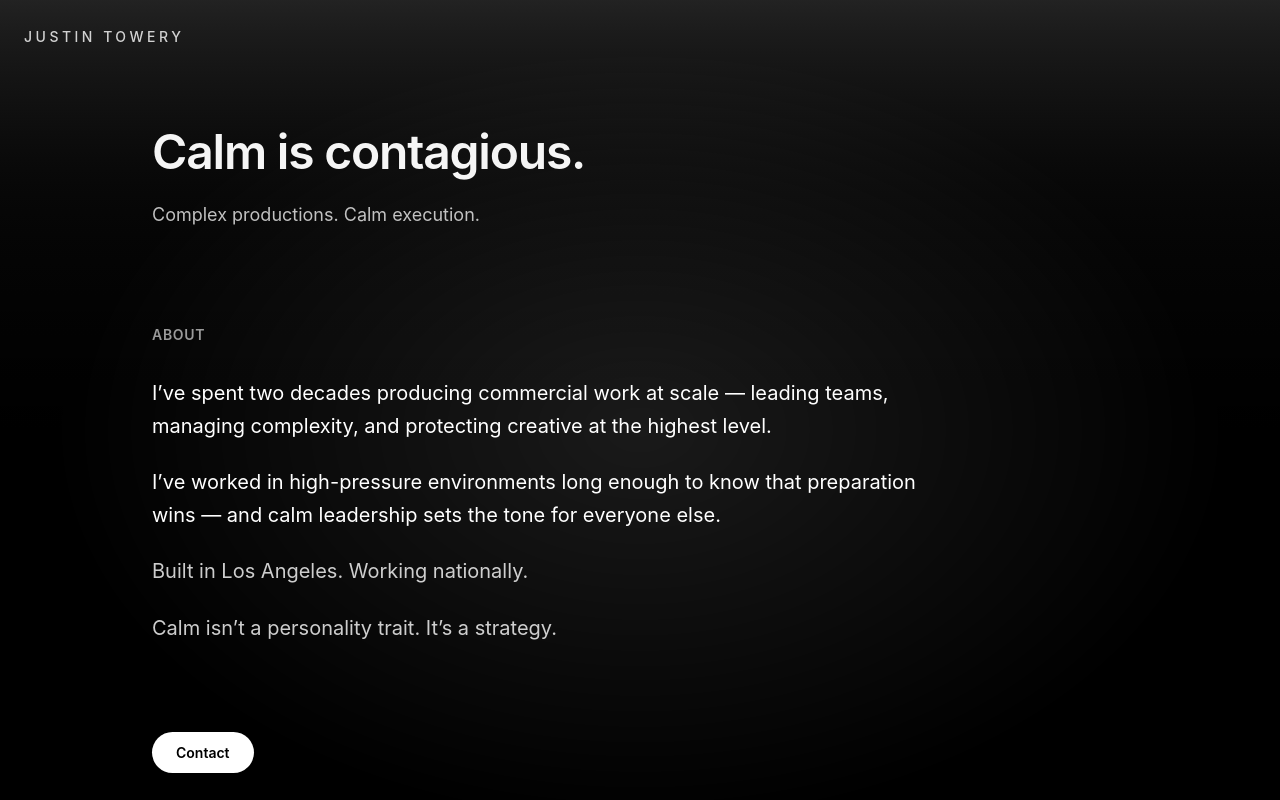
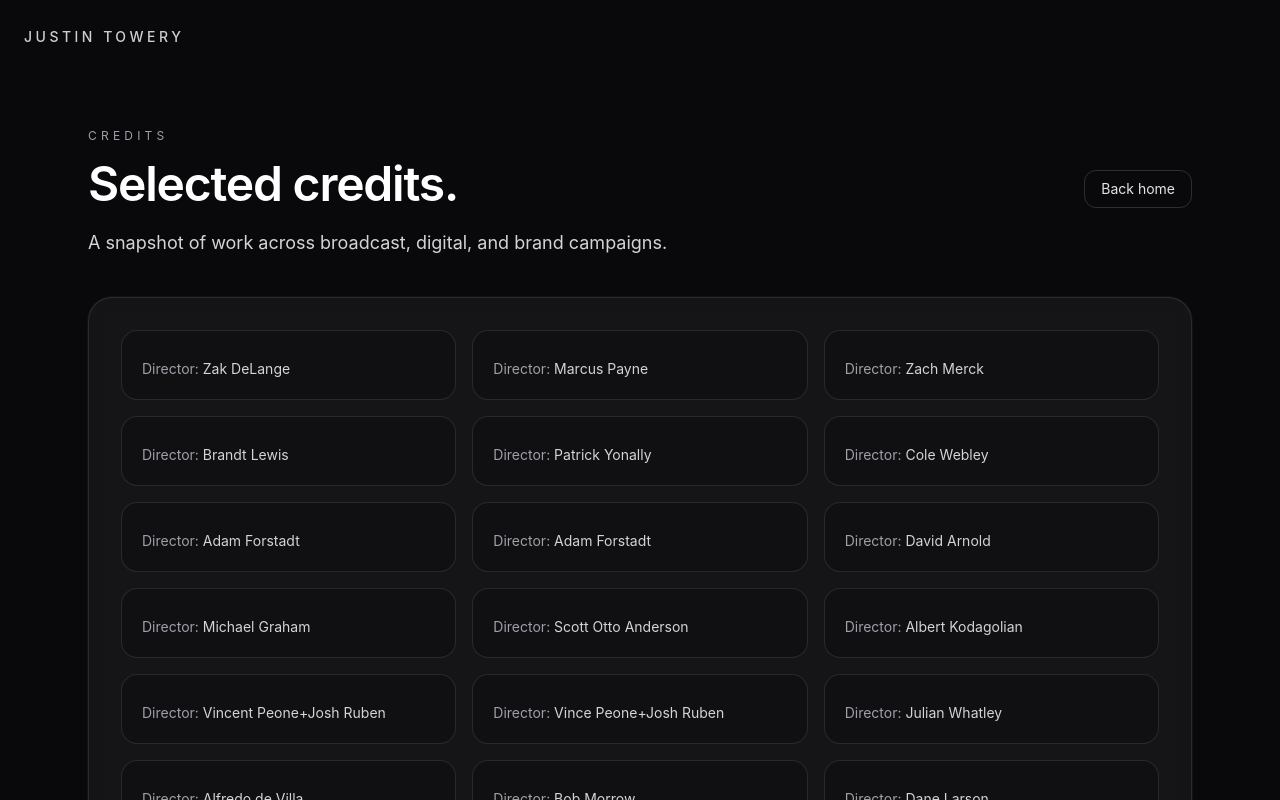
Before and after one commit to Justintowery/jt-producer-site, a Next.js app: page /credits in a window 1280 px wide. Shown: the top 800 px of the page. Built offline with nearby package versions, Linux system fonts and the light colour scheme.

Commit message:
Update home About + restore credits page

```diff
--- a/src/app/credits/page.tsx
+++ b/src/app/credits/page.tsx
@@ -1,63 +1,116 @@
-export default function HomePage() {
+"use client";
+
+import Link from "next/link";
+import { motion } from "framer-motion";
+import { credits } from "@/data/credits";
+
+type Credit = {
+  title: string;
+  role?: string;
+  client?: string;
+  director?: string;
+  prodco?: string;
+  year?: string;
+};
+
+export default function CreditsPage() {
+  const items = (credits as unknown as Credit[]) ?? [];
+
   return (
-    <div className="relative min-h-screen overflow-hidden">
-      {/* Background */}
-      <div className="pointer-events-none absolute inset-0 -z-10">
-        <div className="absolute inset-0 bg-gradient-to-b from-white/10 via-black to-black" />
-        <div className="absolute inset-0 [mask-image:radial-gradient(ellipse_at_center,black,transparent_65%)] bg-white/10" />
-      </div>
+    <main className="min-h-dvh bg-zinc-950 text-white">
+      <section className="mx-auto max-w-6xl px-6 pb-20 pt-28 sm:pt-32">
+        <motion.div
+          initial={{ opacity: 0, y: 10 }}
+          animate={{ opacity: 1, y: 0 }}
+          transition={{ duration: 0.5, ease: "easeOut" }}
+        >
+          <p className="text-xs uppercase tracking-[0.35em] text-zinc-400">
+            Credits
+          </p>
 
-      <div className="relative z-10 mx-auto w-full max-w-5xl px-6 pb-24 pt-32">
-        {/* HERO */}
-        <section className="space-y-6">
-          <h1 className="text-4xl font-semibold tracking-tight sm:text-5xl">
-            Calm is contagious.
-          </h1>
+          <div className="mt-4 flex flex-col gap-4 sm:flex-row sm:items-end sm:justify-between">
+            <h1 className="text-4xl font-semibold tracking-tight sm:text-5xl">
+              Selected credits.
+            </h1>
 
-          <p className="max-w-2xl text-lg leading-relaxed text-white/75">
-            Complex productions. Calm execution.
+            <Link
+              href="/"
+              className="inline-flex items-center justify-center rounded-xl border border-white/15 bg-white/0 px-4 py-2 text-sm text-zinc-200 transition hover:border-white/25 hover:bg-white/5"
+            >
+              Back home
+            </Link>
+          </div>
+
+          <p className="mt-5 max-w-3xl text-base leading-relaxed text-zinc-300 sm:text-lg">
+            A snapshot of work across broadcast, digital, and brand campaigns.
           </p>
-        </section>
+        </motion.div>
 
-        {/* ABOUT */}
-        <section className="mt-24 max-w-3xl space-y-8">
-          <h2 className="text-sm font-semibold tracking-wider text-white/60 uppercase">
-            About
-          </h2>
+        <motion.div
+          className="mt-10 rounded-3xl border border-white/10 bg-white/5 p-6 shadow-[0_0_0_1px_rgba(255,255,255,0.04)] backdrop-blur sm:p-8"
+          initial={{ opacity: 0, y: 12 }}
+          animate={{ opacity: 1, y: 0 }}
+          transition={{ duration: 0.55, ease: "easeOut", delay: 0.05 }}
+        >
+          <div className="grid gap-4 sm:grid-cols-2 lg:grid-cols-3">
+            {items.map((c, idx) => (
+              <div
+                key={`${c.title ?? "credit"}-${idx}`}
+                className="rounded-2xl border border-white/10 bg-black/20 p-5"
+              >
+                <div className="text-base font-semibold text-white">
+                  {c.title}
+                </div>
 
-          <div className="space-y-6 text-xl leading-relaxed text-white">
-            <p>
-              I’ve spent two decades producing commercial work at scale —
-              leading teams, managing complexity, and protecting creative at
-              the highest level.
-            </p>
+                <div className="mt-2 space-y-1 text-sm text-zinc-300">
+                  {c.client && (
+                    <div>
+                      <span className="text-zinc-400">Client:</span>{" "}
+                      {c.client}
+                    </div>
+                  )}
+                  {c.role && (
+                    <div>
+                      <span className="text-zinc-400">Role:</span> {c.role}
+                    </div>
+                  )}
+                  {c.director && (
+                    <div>
+                      <span className="text-zinc-400">Director:</span>{" "}
+                      {c.director}
+                    </div>
+                  )}
+                  {c.prodco && (
+                    <div>
+                      <span className="text-zinc-400">Prod Co:</span> {c.prodco}
+                    </div>
+                  )}
+                  {c.year && (
+                    <div>
+                      <span className="text-zinc-400">Year:</span> {c.year}
+                    </div>
+                  )}
+                </div>
+              </div>
+            ))}
+          </div>
 
-            <p>
-              I’ve worked in high-pressure environments long enough to know
-              that preparation wins — and calm leadership sets the tone for
-              everyone else.
-            </p>
-
-            <p className="text-white/80">
-              Built in Los Angeles. Working nationally.
-            </p>
-
-            <p className="text-white/80">
-              Calm isn’t a personality trait. It’s a strategy.
-            </p>
+          <div className="mt-10 flex flex-col gap-3 sm:flex-row sm:items-center">
+            <Link
+              href="/work"
+              className="inline-flex items-center justify-center rounded-xl border border-white/15 bg-white/0 px-5 py-3 text-sm font-semibold text-white/90 transition hover:border-white/35 hover:text-white"
+            >
+              View work
+            </Link>
+            <Link
+              href="/contact"
+              className="inline-flex items-center justify-center rounded-xl bg-white px-5 py-3 text-sm font-semibold text-black transition hover:opacity-90"
+            >
+              Contact
+            </Link>
           </div>
-        </section>
-
-        {/* CONTACT */}
-        <section className="mt-24">
-          <a
-            href="mailto:your@email.com"
-            className="rounded-full bg-white px-6 py-3 text-sm font-semibold text-black hover:opacity-90 transition"
-          >
-            Contact
-          </a>
-        </section>
-      </div>
-    </div>
+        </motion.div>
+      </section>
+    </main>
   );
 }
--- a/src/app/page.tsx
+++ b/src/app/page.tsx
@@ -107,22 +107,28 @@ export default function HomePage() {
       {/* BELOW THE FOLD */}
       <section className="mx-auto max-w-6xl px-6 py-20">
         <div className="grid gap-10 md:grid-cols-3">
-          <div className="rounded-2xl border border-white/10 bg-white/5 p-6">
-            <h2 className="text-lg font-semibold text-white">What I do</h2>
-            <p className="mt-3 text-sm leading-relaxed text-zinc-300">
-              Line Producer / Hybrid Producer — budgets, bidding, crews, schedules, travel,
-              locations, logistics, and calm execution from prep through wrap.
-            </p>
+          {/* ABOUT (replaces What I do / How I work) */}
+          <div className="md:col-span-2 rounded-2xl border border-white/10 bg-white/5 p-6">
+            <h2 className="text-lg font-semibold text-white">About</h2>
+
+            <div className="mt-4 space-y-4 text-sm leading-relaxed text-zinc-300">
+              <p>
+                I’ve spent two decades producing commercial work at scale — leading teams,
+                managing complexity, and protecting creative at the highest level.
+              </p>
+
+              <p>
+                I’ve worked in high-pressure environments long enough to know that preparation
+                wins — and calm leadership sets the tone for everyone else.
+              </p>
+
+              <p className="text-zinc-200/90">Built in Los Angeles. Working nationally.</p>
+
+              <p className="text-zinc-200/90">Calm isn’t a personality trait. It’s a strategy.</p>
+            </div>
           </div>
 
-          <div className="rounded-2xl border border-white/10 bg-white/5 p-6">
-            <h2 className="text-lg font-semibold text-white">How I work</h2>
-            <p className="mt-3 text-sm leading-relaxed text-zinc-300">
-              Clear communication, smart problem solving, crew-first leadership, and a steady set
-              environment that supports the work.
-            </p>
-          </div>
-
+          {/* NEXT (kept) */}
           <div className="rounded-2xl border border-white/10 bg-white/5 p-6">
             <h2 className="text-lg font-semibold text-white">Next</h2>
             <p className="mt-3 text-sm leading-relaxed text-zinc-300">
```
